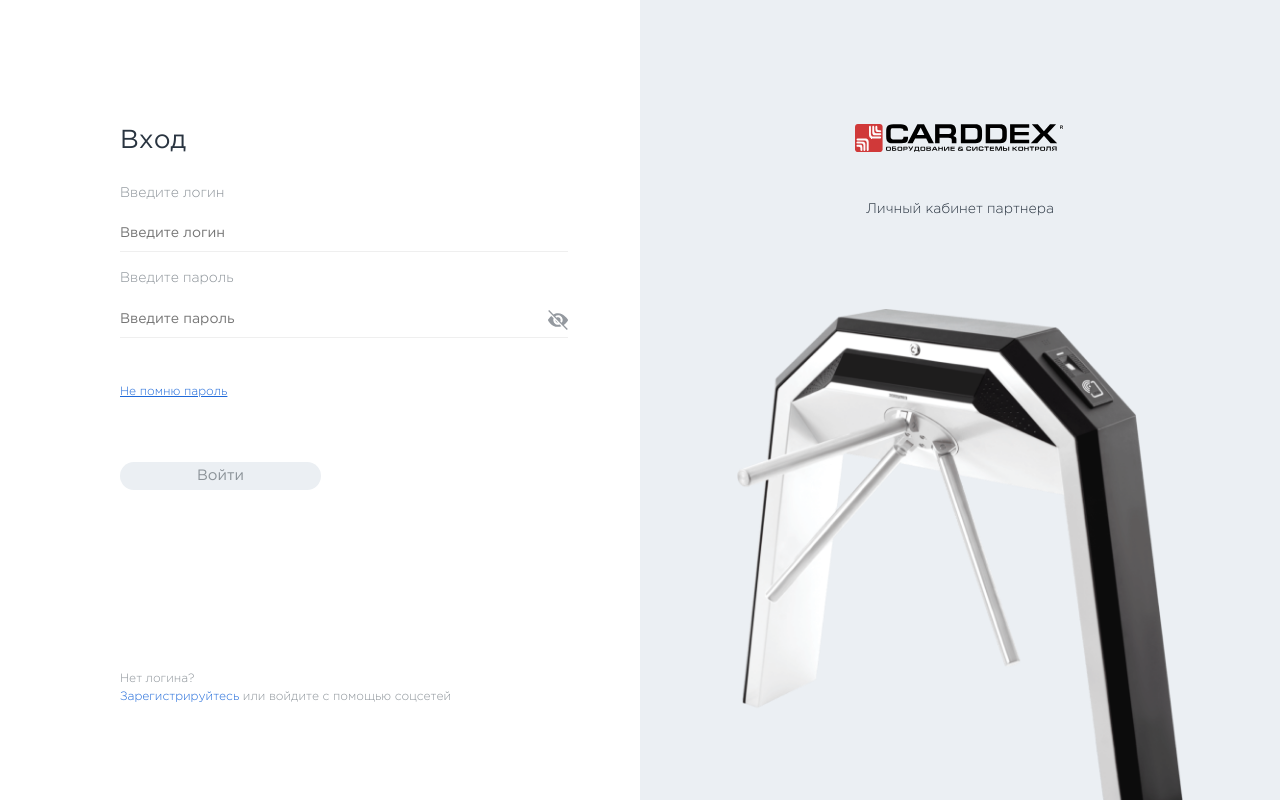
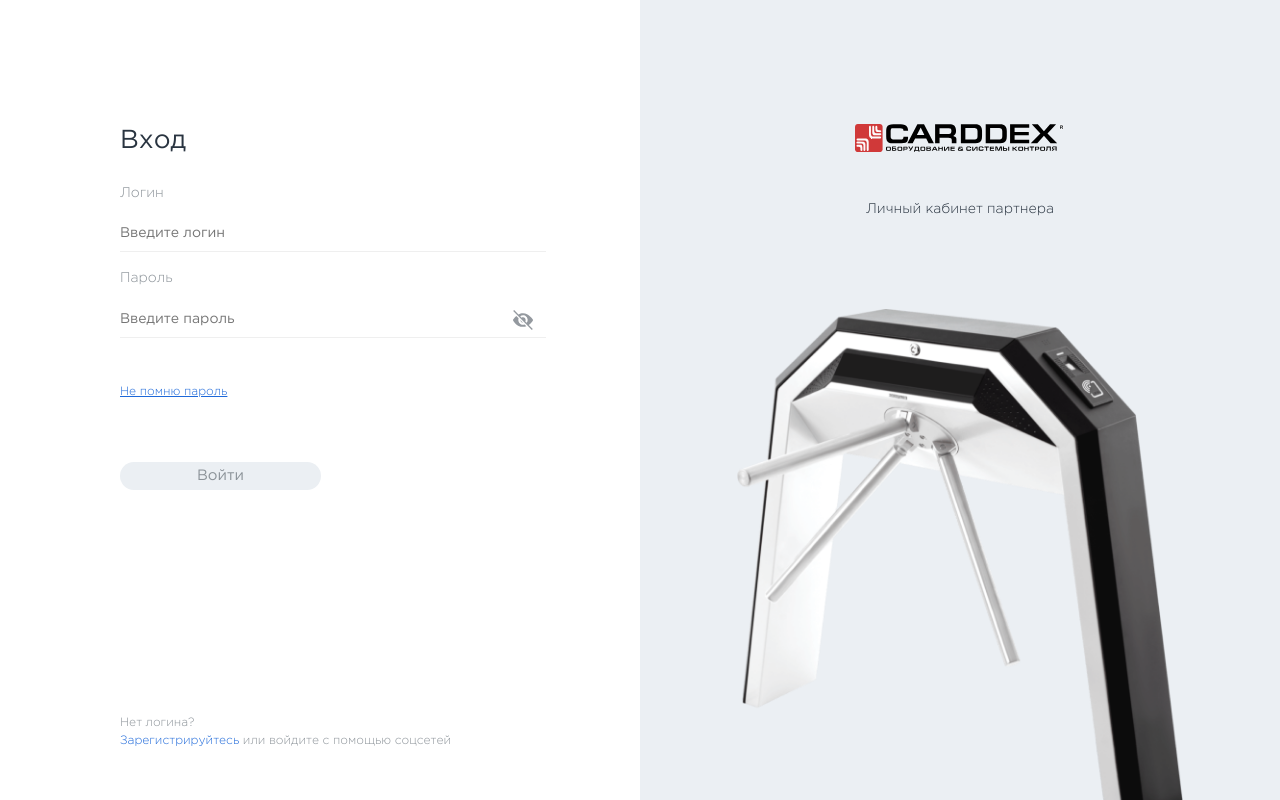
Before and after one commit to PavelPavells/private-cabinet-ts, a React (Create React App) app: page / in a window 1280 px wide. Built offline with nearby package versions, Linux system fonts and the light colour scheme; a web font is replaced by a local one.

Commit message:
[23.06.2020; Fix Styles Form, Outliers. Add Animation Placeholder, Scrolling in Register Page; Commiter: Pavel Smirnov]

```diff
--- a/src/components/auth/Auth.scss
+++ b/src/components/auth/Auth.scss
@@ -9,28 +9,28 @@
  font-family: $code;
 }
 
-//::-webkit-scrollbar {
-//  width: 4px;
-//  height: 7px;
-//}
-//::-webkit-scrollbar:horizontal {
-//  height: 7px;
-//}
+.scroll::-webkit-scrollbar {
+  width: 6px;
+  height: 7px;
+}
+.scroll::-webkit-scrollbar:horizontal {
+  height: 7px;
+}
 /* Track */
-//::-webkit-scrollbar-track {
-//  box-shadow: inset 0 0 5px grey;
-//  width: 1px;
-//  border-radius: 15px;
-//}
+.scroll::-webkit-scrollbar-track {
+  box-shadow: inset 0 0 5px $brandPantonSubText;
+  width: 1px;
+  border-radius: 15px;
+}
 /* Handle */
-//::-webkit-scrollbar-thumb {
-//  background: $brandPantonGrey;
-//  border-radius: 10px;
-//}
+.scroll::-webkit-scrollbar-thumb {
+  background: $brandPantonSubText;
+  border-radius: 10px;
+}
 /* Handle on hover */
-//::-webkit-scrollbar-thumb:hover {
-//  background: $brandPantonRed;
-//}
+.scroll::-webkit-scrollbar-thumb:hover {
+  background: $brandPantonSubText;
+}
 
 .auth {
     display: flex;
@@ -43,6 +43,7 @@
     &__left {
       display: flex;
       flex-direction: column;
+
       width: 50%;
       background-color: $white;
       z-index: 1000;
@@ -65,6 +66,7 @@
 
     &__forms {
       width: 70%;
+      height: 70vh;  // сделать правильно! Разница в высоте форм влияет на положение нижнего блока с текстом
       display: flex;
       flex-direction: column;
       overflow-y: scroll;
@@ -95,7 +97,8 @@
 
     &__input {
       position: relative;
-      width: 100%;
+      width: 95%;
+      //height: 40px;
       border: 0;
       outline: 0;
       color: $brandPantonGrey;
@@ -104,6 +107,19 @@
       padding: 0.7rem 0;
       font-size: 14px;
       font-family: $code;
+    }
+
+    .auth__input::-webkit-input-placeholder       {text-indent: 0px;   transition: text-indent 0.5s ease-in;}
+    .auth__input::-moz-placeholder                {text-indent: 0px;   transition: text-indent 0.5s ease-in;}
+    .auth__input:-moz-placeholder                 {text-indent: 0px;   transition: text-indent 0.5s ease-in;}
+    .auth__input:-ms-input-placeholder            {text-indent: 0px;   transition: text-indent 0.5s ease-in;}
+    .auth__input:focus::-webkit-input-placeholder {text-indent: 500px; transition: text-indent 0.5s ease-in;}
+    .auth__input:focus::-moz-placeholder          {text-indent: 500px; transition: text-indent 0.5s ease-in;}
+    .auth__input:focus:-moz-placeholder           {text-indent: 500px; transition: text-indent 0.5s ease-in;}
+    .auth__input:focus:-ms-input-placeholder      {text-indent: 500px; transition: text-indent 0.5s ease-in;}
+
+    &__options {
+      width: 95%;
     }
 
     &__error {
@@ -159,7 +175,7 @@
     &__back, .back {
       display: flex;
       align-items: center;
-      margin: 145px 0 0 120px;
+      margin: 145px 0 50px 120px;
       font-size: 12px;
       line-height: 1.5;
       color: $brandPantonBlue;
@@ -176,7 +192,7 @@
     }
 
     &__registration, .registration {
-      margin: 145px 0 30px 120px;
+      margin: 145px 0 50px 120px;
 
       &__no-login {
         font-size: 12px;
@@ -245,7 +261,7 @@
 .inaccess {
   display: block;
   position: absolute;
-  right: 0;
+  right: 35px;
   width: 20px;
   height: 20px;
   background: url('../../images/eye-inaccess.svg') no-repeat center;
@@ -254,7 +270,7 @@
 .access {
   display: block;
   position: absolute;
-  right: 0;
+  right: 35px;
   width: 20px;
   height: 20px;
   background: url('../../images/eye-access.svg') no-repeat center;
--- a/src/components/auth/Login.tsx
+++ b/src/components/auth/Login.tsx
@@ -160,26 +160,26 @@ class Login extends React.PureComponent<LoginProps, Partial<LoginState>> {
         <div className='auth'>
           <div className='auth__left left'>
             <h1 className='auth__heading'>Вход</h1>
-            <div className="auth__forms forms">
+            <div className="auth__forms forms" style={{overflow: 'hidden'}}> {/** Инлайн стиль убирающий прокрутку */}
               <div className="auth__group">
                 <label>
-                  <div className="auth__label">Введите логин</div>
+                  <div className="auth__label">Логин</div>
                   {err
-                    ? <input onChange={this.onChange} onKeyDown={this.onKeyPress} value={email} id="email" type="email" className="auth__input warning" placeholder="Введите логин" />
-                    : <input onChange={this.onChange} onKeyDown={this.onKeyPress} value={email} id="email" type="email" className="auth__input" placeholder="Введите логин" />
+                    ? <input onChange={this.onChange} onKeyDown={this.onKeyPress} value={email} id="email" type="email" className="auth__input warning" placeholder="Введите логин" autoCorrect="off" required />
+                    : <input onChange={this.onChange} onKeyDown={this.onKeyPress} value={email} id="email" type="email" className="auth__input" placeholder="Введите логин" autoCorrect="off" required />
                   }
                 </label>
               </div>
               <div className="auth__group">
                 <label>
-                  <div className="auth__label">Введите пароль</div>
+                  <div className="auth__label">Пароль</div>
                   {err
                     ? <div className="auth__field field">
-                        <input onChange={this.onChange} onKeyDown={this.onKeyPress} value={pass} id="pass" type="password" className="auth__input warning" placeholder="Введите пароль" />
+                        <input onChange={this.onChange} onKeyDown={this.onKeyPress} value={pass} id="pass" type="password" className="auth__input warning" placeholder="Введите пароль" autoCorrect="off" required />
                         <div onClick={this.showOrHidePassword} className='inaccess'></div>
                       </div>
                     : <div className="auth__field field">
-                        <input onChange={this.onChange} onKeyDown={this.onKeyPress} value={pass} id="pass" type="password" className="auth__input" placeholder="Введите пароль" />
+                        <input onChange={this.onChange} onKeyDown={this.onKeyPress} value={pass} id="pass" type="password" className="auth__input" placeholder="Введите пароль" autoCorrect="off" required />
                         <div onClick={this.showOrHidePassword} className='inaccess'></div>
                       </div>
                   }
--- a/src/components/auth/NewPassword.tsx
+++ b/src/components/auth/NewPassword.tsx
@@ -174,7 +174,7 @@ class NewPassword extends React.PureComponent<NewPasswordProps, Partial<NewPassw
         <div className='auth'>
           <div className='auth__left left'>
             <h1 className='auth__heading'>Новый пароль</h1>
-            <div className="auth__forms forms">
+            <div className="auth__forms forms" style={{overflow: 'hidden'}} > {/** Инлайн стиль убирающий прокрутку */}
                 <div className="auth__group">
                     <label>
                         <div className="auth__label">Введите новый пароль</div>
--- a/src/components/auth/Register.tsx
+++ b/src/components/auth/Register.tsx
@@ -181,7 +181,7 @@ class Register extends React.PureComponent<RegisterProps, Partial<RegisterState>
           <div className='auth__left left'>
             <h1 className='auth__heading'>Регистрация</h1>
             <div className='auth__necessary'>Поля, отмеченные знаком «*», обязательны для заполнения</div>
-            <div className="auth__forms forms">
+            <div className="auth__forms forms scroll"> {/** Инлайн стиль убирающий прокрутку */}
               <div className="auth__group">
                 <label>
                   <div className="auth__label">Ваш e-mail</div>
@@ -201,11 +201,11 @@ class Register extends React.PureComponent<RegisterProps, Partial<RegisterState>
                   <div className="auth__label">Придумайте пароль *</div>
                   {err
                     ? <div className="auth__field field">
-                        <input onChange={this.onChange} onKeyDown={this.onKeyPress} value={pass} id="pass" type="password" className="auth__input warning" placeholder="Введите пароль" />
+                        <input onChange={this.onChange} onKeyDown={this.onKeyPress} value={pass} id="pass" type="password" className="auth__input warning" placeholder="Введите пароль" autoCorrect="off" required />
                         <div onClick={this.showOrHidePassword} className='inaccess'></div>
                       </div>
                     : <div className="auth__field field">
-                        <input onChange={this.onChange} onKeyDown={this.onKeyPress} value={pass} id="pass" type="password" className="auth__input" placeholder="Введите пароль" />
+                        <input onChange={this.onChange} onKeyDown={this.onKeyPress} value={pass} id="pass" type="password" className="auth__input" placeholder="Введите пароль" autoCorrect="off" required />
                         <div onClick={this.showOrHidePassword} className='inaccess'></div>
                       </div>
                   }
@@ -216,11 +216,11 @@ class Register extends React.PureComponent<RegisterProps, Partial<RegisterState>
                   <div className="auth__label">Повторите пароль *</div>
                   {err
                     ? <div className="auth__field field">
-                        <input onChange={this.onChange} onKeyDown={this.onKeyPress} value={repeatpass} id="repeatpass" type="password" className="auth__input warning" placeholder="Введите пароль" />
+                        <input onChange={this.onChange} onKeyDown={this.onKeyPress} value={repeatpass} id="repeatpass" type="password" className="auth__input warning" placeholder="Введите пароль" autoCorrect="off" required />
                         <div onClick={this.showOrHidePasswordRepeat} className='inaccess'></div>
                       </div>
                     : <div className="auth__field field">
-                        <input onChange={this.onChange} onKeyDown={this.onKeyPress} value={repeatpass} id="repeatpass" type="password" className="auth__input" placeholder="Введите пароль" />
+                        <input onChange={this.onChange} onKeyDown={this.onKeyPress} value={repeatpass} id="repeatpass" type="password" className="auth__input" placeholder="Введите пароль" autoCorrect="off" required />
                         <div onClick={this.showOrHidePasswordRepeat} className='inaccess'></div>
                       </div>
                   }
@@ -230,8 +230,8 @@ class Register extends React.PureComponent<RegisterProps, Partial<RegisterState>
                 <label>
                   <div className="auth__label">Имя *</div>
                   {err
-                    ? <input onChange={this.onChange} onKeyDown={this.onKeyPress} value={name} id="name" type="text" className="auth__input warning" placeholder="Иван"/>
-                    : <input onChange={this.onChange} onKeyDown={this.onKeyPress} value={name} id="name" type="text" className="auth__input" placeholder="Иван"/>
+                    ? <input onChange={this.onChange} onKeyDown={this.onKeyPress} value={name} id="name" type="text" className="auth__input warning" placeholder="Иван" autoCorrect="off" required />
+                    : <input onChange={this.onChange} onKeyDown={this.onKeyPress} value={name} id="name" type="text" className="auth__input" placeholder="Иван" autoCorrect="off" required />
                   }
                 </label>
               </div>
@@ -239,14 +239,14 @@ class Register extends React.PureComponent<RegisterProps, Partial<RegisterState>
                 <label>
                   <div className="auth__label">Фамилия *</div>
                   {err
-                    ? <input onChange={this.onChange} onKeyDown={this.onKeyPress} value={surname} id="surname" type="text" className="auth__input warning" placeholder="Иванов"/>
-                    : <input onChange={this.onChange} onKeyDown={this.onKeyPress} value={surname} id="surname" type="text" className="auth__input" placeholder="Иванов"/>
+                    ? <input onChange={this.onChange} onKeyDown={this.onKeyPress} value={surname} id="surname" type="text" className="auth__input warning" placeholder="Иванов" autoCorrect="off" required />
+                    : <input onChange={this.onChange} onKeyDown={this.onKeyPress} value={surname} id="surname" type="text" className="auth__input" placeholder="Иванов" autoCorrect="off" required />
                   }
                 </label>
               </div>
               <div className="auth__group">
                 <label>
-                  <div className="auth__label">Отчетсво</div>
+                  <div className="auth__label">Отчество</div>
                   <input
                     onChange={this.onChange}
                     onKeyDown={this.onKeyPress}
@@ -255,6 +255,7 @@ class Register extends React.PureComponent<RegisterProps, Partial<RegisterState>
                     type="text"
                     className="auth__input"
                     placeholder="Иванович"
+                    autoCorrect="off"
                   />
                 </label>
               </div>
@@ -262,8 +263,8 @@ class Register extends React.PureComponent<RegisterProps, Partial<RegisterState>
                 <label>
                   <div className="auth__label">Контактный телефон *</div>
                   {err
-                    ? <input onChange={this.onChange} onKeyDown={this.onKeyPress} value={phone} id="phone" type="text" className="auth__input warning" placeholder="8(123)456-78-90"/>
-                    : <input onChange={this.onChange} onKeyDown={this.onKeyPress} value={phone} id="phone" type="text" className="auth__input" placeholder="8(123)456-78-90"/>
+                    ? <input onChange={this.onChange} onKeyDown={this.onKeyPress} value={phone} id="phone" type="text" className="auth__input warning" placeholder="8(123)456-78-90" autoCorrect="off" required />
+                    : <input onChange={this.onChange} onKeyDown={this.onKeyPress} value={phone} id="phone" type="text" className="auth__input" placeholder="8(123)456-78-90" autoCorrect="off" required />
                   }
                 </label>
               </div>
@@ -271,8 +272,8 @@ class Register extends React.PureComponent<RegisterProps, Partial<RegisterState>
                 <label>
                   <div className="auth__label">Полное наименование компании *</div>
                   {err
-                    ? <input onChange={this.onChange} onKeyDown={this.onKeyPress} value={companyName} id="companyName" type="text" className="auth__input warning" placeholder="Иванов и Ко"/>
-                    : <input onChange={this.onChange} onKeyDown={this.onKeyPress} value={companyName} id="companyName" type="text" className="auth__input" placeholder="Иванов и Ко"/>
+                    ? <input onChange={this.onChange} onKeyDown={this.onKeyPress} value={companyName} id="companyName" type="text" className="auth__input warning" placeholder="Иванов и Ко" autoCorrect="off" required />
+                    : <input onChange={this.onChange} onKeyDown={this.onKeyPress} value={companyName} id="companyName" type="text" className="auth__input" placeholder="Иванов и Ко" autoCorrect="off" required />
                   }
                 </label>
               </div>
@@ -280,8 +281,8 @@ class Register extends React.PureComponent<RegisterProps, Partial<RegisterState>
                 <label>
                   <div className="auth__label">ИНН *</div>
                   {err
-                    ? <input onChange={this.onChange} onKeyDown={this.onKeyPress} value={inn} id="inn" type="text" className="auth__input warning" placeholder="Введите Ваш ИНН"/>
-                    : <input onChange={this.onChange} onKeyDown={this.onKeyPress} value={inn} id="inn" type="text" className="auth__input" placeholder="Введите Ваш ИНН"/>
+                    ? <input onChange={this.onChange} onKeyDown={this.onKeyPress} value={inn} id="inn" type="text" className="auth__input warning" placeholder="Введите Ваш ИНН" autoCorrect="off" required />
+                    : <input onChange={this.onChange} onKeyDown={this.onKeyPress} value={inn} id="inn" type="text" className="auth__input" placeholder="Введите Ваш ИНН" autoCorrect="off" required />
                   }
                 </label>
               </div>
@@ -289,8 +290,8 @@ class Register extends React.PureComponent<RegisterProps, Partial<RegisterState>
                 <label>
                   <div className="auth__label">Юридический адрес *</div>
                   {err
-                    ? <input onChange={this.onChange} onKeyDown={this.onKeyPress} value={legalAdress} id="legalAdress" type="text" className="auth__input warning" placeholder="Введите Ваш юридический адрес"/>
-                    : <input onChange={this.onChange} onKeyDown={this.onKeyPress} value={legalAdress} id="legalAdress" type="text" className="auth__input" placeholder="Введите Ваш юридический адрес"/>
+                    ? <input onChange={this.onChange} onKeyDown={this.onKeyPress} value={legalAdress} id="legalAdress" type="text" className="auth__input warning" placeholder="Введите Ваш юридический адрес" autoCorrect="off" required />
+                    : <input onChange={this.onChange} onKeyDown={this.onKeyPress} value={legalAdress} id="legalAdress" type="text" className="auth__input" placeholder="Введите Ваш юридический адрес" autoCorrect="off" required />
                   }
                 </label>
               </div>
@@ -305,6 +306,7 @@ class Register extends React.PureComponent<RegisterProps, Partial<RegisterState>
                     type="text"
                     className="auth__input"
                     placeholder="Введите адрес Вашего сайта"
+                    autoCorrect="off"
                   />
                 </label>
               </div>
@@ -318,6 +320,7 @@ class Register extends React.PureComponent<RegisterProps, Partial<RegisterState>
                     value={direction}
                     options={options}
                     placeholder={direction}
+                    className="auth__options"
                   />
                 </label>
               </div>
@@ -325,7 +328,7 @@ class Register extends React.PureComponent<RegisterProps, Partial<RegisterState>
                 <label>
                   <input type="checkbox" />
                 </label>
-                <span>Нажимая на кнопку "Зарегистрироваться", я даю<br /><a>согласие на обработку персональных данных</a></span>
+                <span>Нажимая на кнопку "Зарегистрироваться", я даю<br />{/*<a>*/}согласие на обработку персональных данных{/*</a>*/}</span> {/** Добавить тег <a> */}
               </div>
               {email && pass && repeatpass && name && surname && phone && companyName && inn && legalAdress && direction
                 ?
--- a/src/components/auth/Reset.tsx
+++ b/src/components/auth/Reset.tsx
@@ -145,7 +145,7 @@ class Reset extends React.PureComponent<ResetProps, Partial<ResetState>> {
           <div className='auth__left left'>
             <h1 className='auth__heading'>Восстановить пароль</h1>
             <div className='auth__necessary'>Введите ваш e-mail и мы пришлем ссылку для восстановления пароля</div>
-            <div className="auth__forms forms">
+            <div className="auth__forms forms" style={{overflow: 'hidden'}} >
               <div className="auth__group">
                 <label>
                   <div className="auth__label">Введите e-mail</div>
--- a/src/components/dashboard/Layout.scss
+++ b/src/components/dashboard/Layout.scss
@@ -6,31 +6,31 @@
   font-family: $code;
 }
 /* width */
-::-webkit-scrollbar {
-  width: 0px;
-  height: 7px;
-}
-::-webkit-scrollbar:horizontal {
-  height: 7px;
-}
-/* Track */
-::-webkit-scrollbar-track {
-  box-shadow: inset 0 0 5px grey;
-  width: 1px;
-  border-radius: 15px;
-}
-/* Handle */
-::-webkit-scrollbar-thumb {
-  background: $brandPantonGrey;
-  border-radius: 10px;
-}
-/* Handle on hover */
-::-webkit-scrollbar-thumb:hover {
-  background: $brandPantonRed;
-}
 //::-webkit-scrollbar {
 //  width: 0px;
+//  height: 7px;
 //}
+// ::-webkit-scrollbar:horizontal {
+//   height: 7px;
+// }
+// /* Track */
+// ::-webkit-scrollbar-track {
+//   box-shadow: inset 0 0 5px $brandPantonSubText;
+//   width: 1px;
+//   border-radius: 15px;
+// }
+// /* Handle */
+// ::-webkit-scrollbar-thumb {
+//   background: $brandPantonSubText;
+//   border-radius: 10px;
+// }
+// /* Handle on hover */
+// ::-webkit-scrollbar-thumb:hover {
+//   background: $brandPantonSubText;
+// }
+// //::-webkit-scrollbar {
+// //  width: 0px;
+// //}
 @media (max-width: 1368px) and (max-height: 768px) {
   .footer {
     padding-left: 15em;
```
